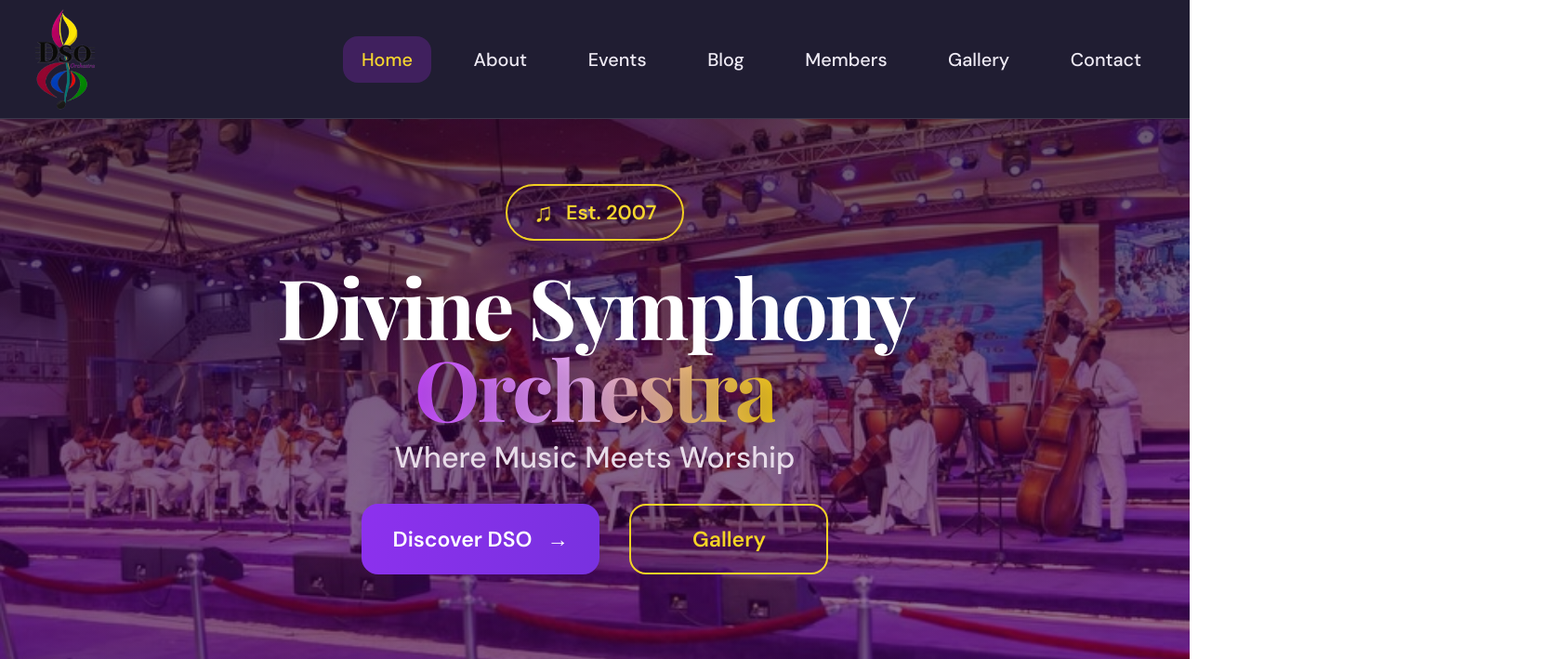
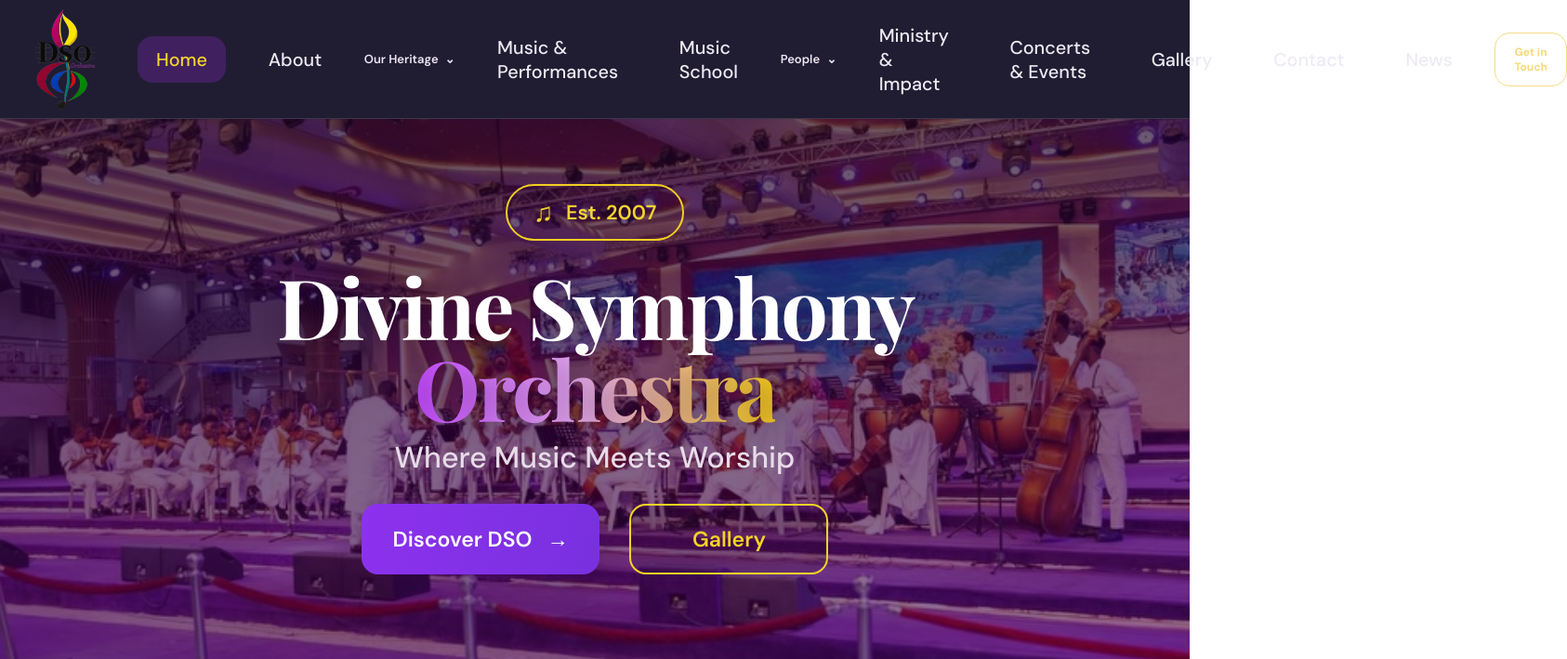
Before and after one commit to Divinesymphonyorchestra20/Divine-Symphony-Orchestra, a Next.js app: page / in a window 1280 px wide. Shown: the top 709 px of the page at 93% size, 1686 px wide, since content can reach past the window. Built offline with nearby package versions, Linux system fonts and the light colour scheme; a web font is replaced by a local one.

Commit message:
Restore original DSO navigation and dropdowns

```diff
--- a/components/site-header.tsx
+++ b/components/site-header.tsx
@@ -1,42 +1,101 @@
 "use client";
+
 import Image from "next/image";
 import {useEffect,useRef,useState} from "react";
 
+const historyLinks=[
+  {href:"/history",label:"History of DSO"},
+  {href:"/history/founding-members",label:"Founding Members"},
+  {href:"/history/milestones",label:"Milestones"},
+  {href:"/our-heritage",label:"Our Heritage"},
+  {href:"/our-story",label:"Our Story"},
+  {href:"/our-legacy",label:"Our Legacy"},
+  {href:"/dr-daniel-kolawole-olukoya",label:"Dr. Daniel K. Olukoya"},
+];
+const peopleLinks=[
+  {href:"/people",label:"People overview"},
+  {href:"/people/our-musicians",label:"Our Musicians"},
+  {href:"/people/leadership",label:"Leadership & Direction"},
+  {href:"/people/alumni",label:"Alumni"},
+  {href:"/orchestra",label:"The Orchestra"},
+  {href:"/meet-the-members",label:"Meet the Members"},
+];
 const mainLinks=[
   {href:"/",label:"Home"},
   {href:"/about",label:"About"},
-  {href:"/concerts-and-events",label:"Events"},
-  {href:"/news",label:"Blog"},
-  {href:"/people",label:"Members"},
+  {href:"/music",label:"Music & Performances",active:["Music & Media"]},
+  {href:"/music-school",label:"Music School"},
+  {href:"/ministry-and-impact",label:"Ministry & Impact"},
+  {href:"/concerts-and-events",label:"Concerts & Events"},
   {href:"/gallery",label:"Gallery"},
   {href:"/contact",label:"Contact"},
+  {href:"/news",label:"News"},
 ];
 
 export default function SiteHeader({active}:{active?:string}){
   const [menuOpen,setMenuOpen]=useState(false);
+  const [historyOpen,setHistoryOpen]=useState(false);
+  const [peopleOpen,setPeopleOpen]=useState(false);
   const headerRef=useRef<HTMLElement>(null);
+  const historyTriggerRef=useRef<HTMLButtonElement>(null);
+  const peopleTriggerRef=useRef<HTMLButtonElement>(null);
+
   useEffect(()=>{
-    function outside(e:MouseEvent){
-      if(headerRef.current&&!headerRef.current.contains(e.target as Node)) setMenuOpen(false);
+    function outside(e:PointerEvent){
+      if(headerRef.current&&!headerRef.current.contains(e.target as Node)){
+        setHistoryOpen(false);setPeopleOpen(false);setMenuOpen(false);
+      }
     }
-    function escape(e:KeyboardEvent){if(e.key==="Escape")setMenuOpen(false);}
-    document.addEventListener("mousedown",outside);
+    function escape(e:KeyboardEvent){
+      if(e.key==="Escape"){
+        const historyWasOpen=historyOpen;
+        const peopleWasOpen=peopleOpen;
+        setHistoryOpen(false);setPeopleOpen(false);setMenuOpen(false);
+        if(historyWasOpen)historyTriggerRef.current?.focus();
+        else if(peopleWasOpen)peopleTriggerRef.current?.focus();
+      }
+    }
+    document.addEventListener("pointerdown",outside);
     document.addEventListener("keydown",escape);
     return()=>{
-      document.removeEventListener("mousedown",outside);
+      document.removeEventListener("pointerdown",outside);
       document.removeEventListener("keydown",escape);
     };
-  },[]);
-  function close(){setMenuOpen(false);}
+  },[historyOpen,peopleOpen]);
+
+  function close(){setHistoryOpen(false);setPeopleOpen(false);setMenuOpen(false);}
+  function toggleHistory(){setHistoryOpen(value=>!value);setPeopleOpen(false);}
+  function togglePeople(){setPeopleOpen(value=>!value);setHistoryOpen(false);}
+  const historyActive=active==="History";
+  const peopleActive=active==="People";
   return <header className="site-header" ref={headerRef}>
     <a className="brand" href="/" aria-label="Divine Symphony Orchestra home" onClick={close}>
       <Image className="brand-logo" src="/images/dso-logo-transparent.png" alt="Divine Symphony Orchestra logo" width={72} height={108} priority/>
     </a>
-    <button className="mobile-menu-toggle" type="button" aria-expanded={menuOpen} aria-controls="primary-navigation" onClick={()=>setMenuOpen(v=>!v)}>
+    <button className="mobile-menu-toggle" type="button" aria-expanded={menuOpen} aria-controls="primary-navigation" onClick={()=>setMenuOpen(value=>!value)}>
       <span aria-hidden="true">{menuOpen?"×":"☰"}</span>{menuOpen?"Close menu":"Menu"}
     </button>
     <nav id="primary-navigation" className={menuOpen?"is-open":""} aria-label="Main navigation">
-      {mainLinks.map(l=><a key={l.href} className={active===l.label?"active":""} href={l.href} onClick={close}>{l.label}</a>)}
+      {mainLinks.slice(0,2).map(link=><a key={link.href} className={active===link.label?"active":""} aria-current={active===link.label?"page":undefined} href={link.href} onClick={close}>{link.label}</a>)}
+      <div className={"nav-dropdown"+(historyActive?" active":"")}>
+        <button ref={historyTriggerRef} type="button" className="nav-dropdown-trigger" aria-haspopup="true" aria-expanded={historyOpen} aria-controls="history-navigation" onClick={toggleHistory}>
+          Our Heritage <span aria-hidden="true">{historyOpen?"⌃":"⌄"}</span>
+        </button>
+        <div id="history-navigation" className="nav-dropdown-menu" hidden={!historyOpen}>
+          {historyLinks.map(link=><a key={link.href} href={link.href} onClick={close}>{link.label}</a>)}
+        </div>
+      </div>
+      {mainLinks.slice(2,4).map(link=><a key={link.href} className={active===link.label||(link.active||[]).includes(active||"")?"active":""} aria-current={active===link.label||(link.active||[]).includes(active||"")?"page":undefined} href={link.href} onClick={close}>{link.label}</a>)}
+      <div className={"nav-dropdown"+(peopleActive?" active":"")}>
+        <button ref={peopleTriggerRef} type="button" className="nav-dropdown-trigger" aria-haspopup="true" aria-expanded={peopleOpen} aria-controls="people-navigation" onClick={togglePeople}>
+          People <span aria-hidden="true">{peopleOpen?"⌃":"⌄"}</span>
+        </button>
+        <div id="people-navigation" className="nav-dropdown-menu" hidden={!peopleOpen}>
+          {peopleLinks.map(link=><a key={link.href} href={link.href} onClick={close}>{link.label}</a>)}
+        </div>
+      </div>
+      {mainLinks.slice(4).map(link=><a key={link.href} className={active===link.label?"active":""} aria-current={active===link.label?"page":undefined} href={link.href} onClick={close}>{link.label}</a>)}
+      <a className="menu-link" href="/contact" onClick={close}>Get in Touch</a>
     </nav>
   </header>;
 }
```
